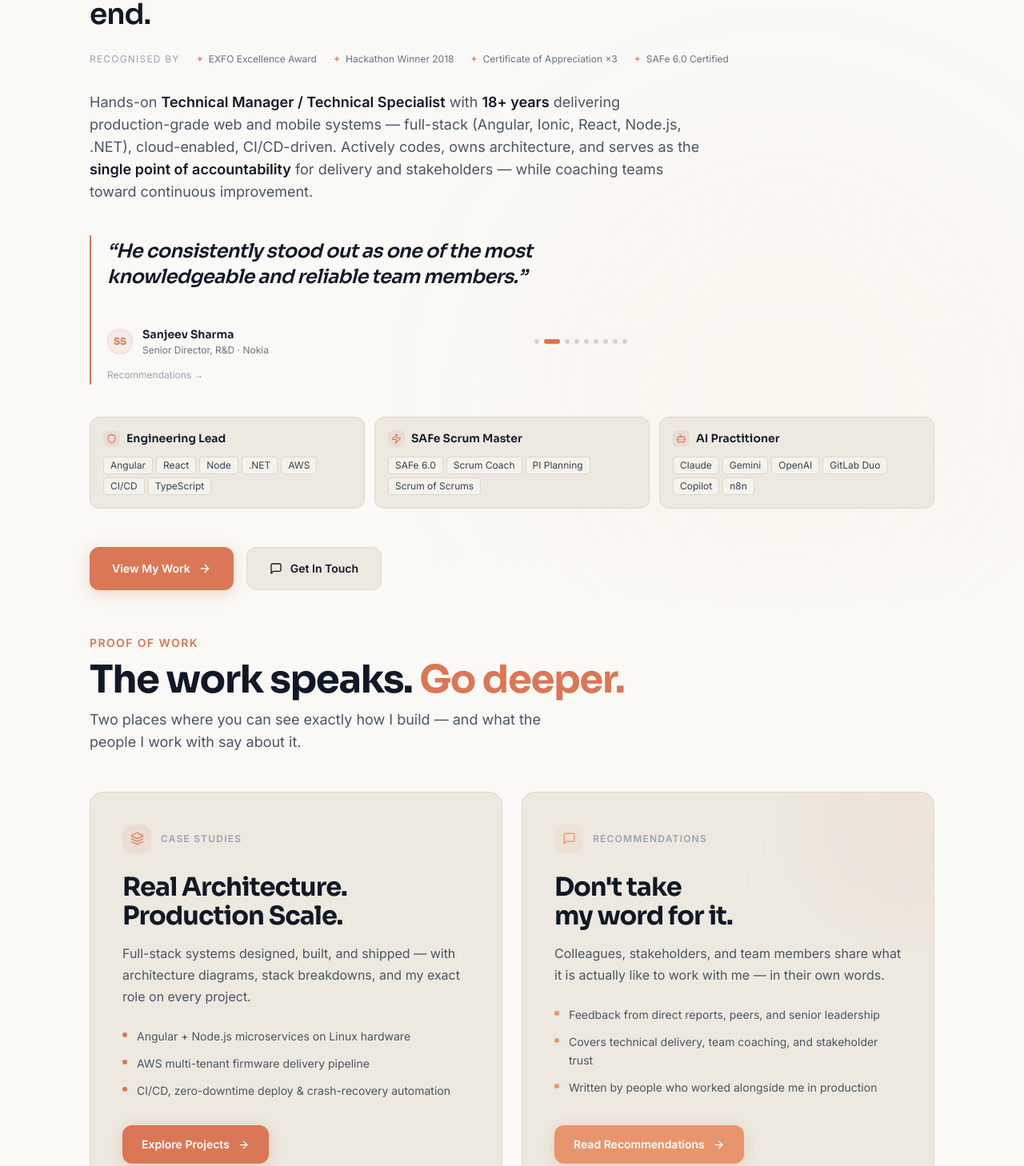
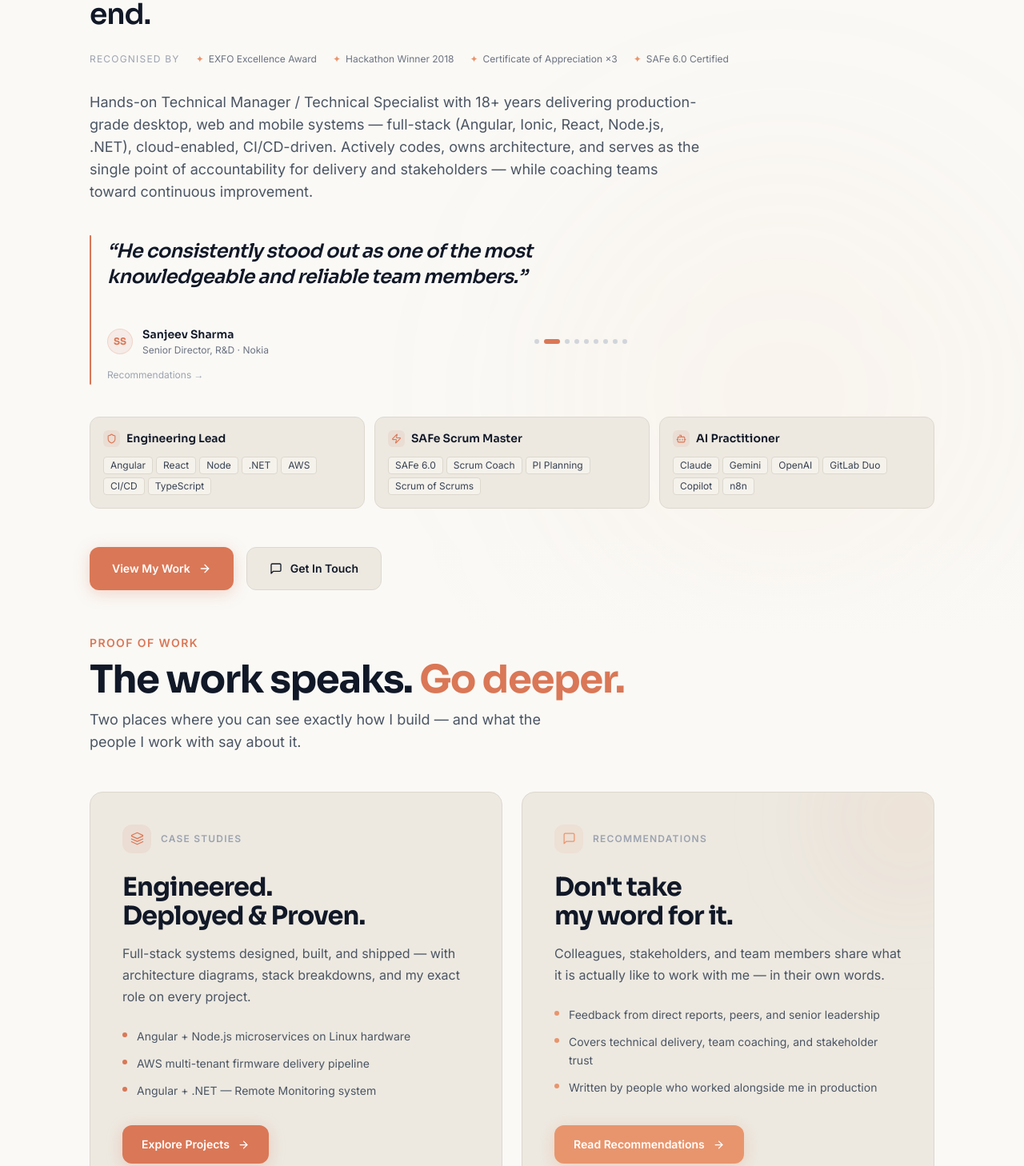
Before and after one commit to shaped0109/shailesh-portfolio, a React (Vite) app: page / in a window 1280 px wide. Shown: the part 492-1950 px from the top of the page at 80% size. Built offline with nearby package versions, Linux system fonts and the light colour scheme.

Commit message:
Update HeroSection and ProofOfWorkSection content for clarity and impact
- Refined the HeroSection bio to enhance readability and remove unnecessary strong tags.
- Updated the ProofOfWorkSection headline and bullet points to better reflect project achievements and technologies used.

```diff
--- a/src/components/HeroSection.jsx
+++ b/src/components/HeroSection.jsx
@@ -257,11 +257,11 @@
               style={{ animationDelay: '340ms' }}
             >
               Hands-on{' '}
-              <strong className="font-semibold text-gray-900 dark:text-ink-primary">Technical Manager / Technical Specialist</strong>{' '}
-              with <strong className="font-semibold text-gray-900 dark:text-ink-primary">18+ years</strong>{' '}
-              delivering production-grade web and mobile systems — full-stack (Angular, Ionic, React, Node.js, .NET),
+              Technical Manager / Technical Specialist{' '}
+              with 18+ years{' '}
+              delivering production-grade desktop, web and mobile systems — full-stack (Angular, Ionic, React, Node.js, .NET),
               cloud-enabled, CI/CD-driven. Actively codes, owns architecture, and serves as the{' '}
-              <strong className="font-semibold text-gray-900 dark:text-ink-primary">single point of accountability</strong>{' '}
+              single point of accountability{' '}
               for delivery and stakeholders — while coaching teams toward continuous improvement.
             </p>
 
--- a/src/components/ProofOfWorkSection.jsx
+++ b/src/components/ProofOfWorkSection.jsx
@@ -8,13 +8,13 @@
     to: '/projects',
     eyebrow: 'Case Studies',
     icon: Layers,
-    headline: 'Real Architecture.\nProduction Scale.',
+    headline: 'Engineered.\nDeployed & Proven.',
     description:
       'Full-stack systems designed, built, and shipped — with architecture diagrams, stack breakdowns, and my exact role on every project.',
     bullets: [
       'Angular + Node.js microservices on Linux hardware',
       'AWS multi-tenant firmware delivery pipeline',
-      'CI/CD, zero-downtime deploy & crash-recovery automation',
+      'Angular + .NET — Remote Monitoring system',
     ],
     cta: 'Explore Projects',
     glowClass: 'bg-brand/12',
```
